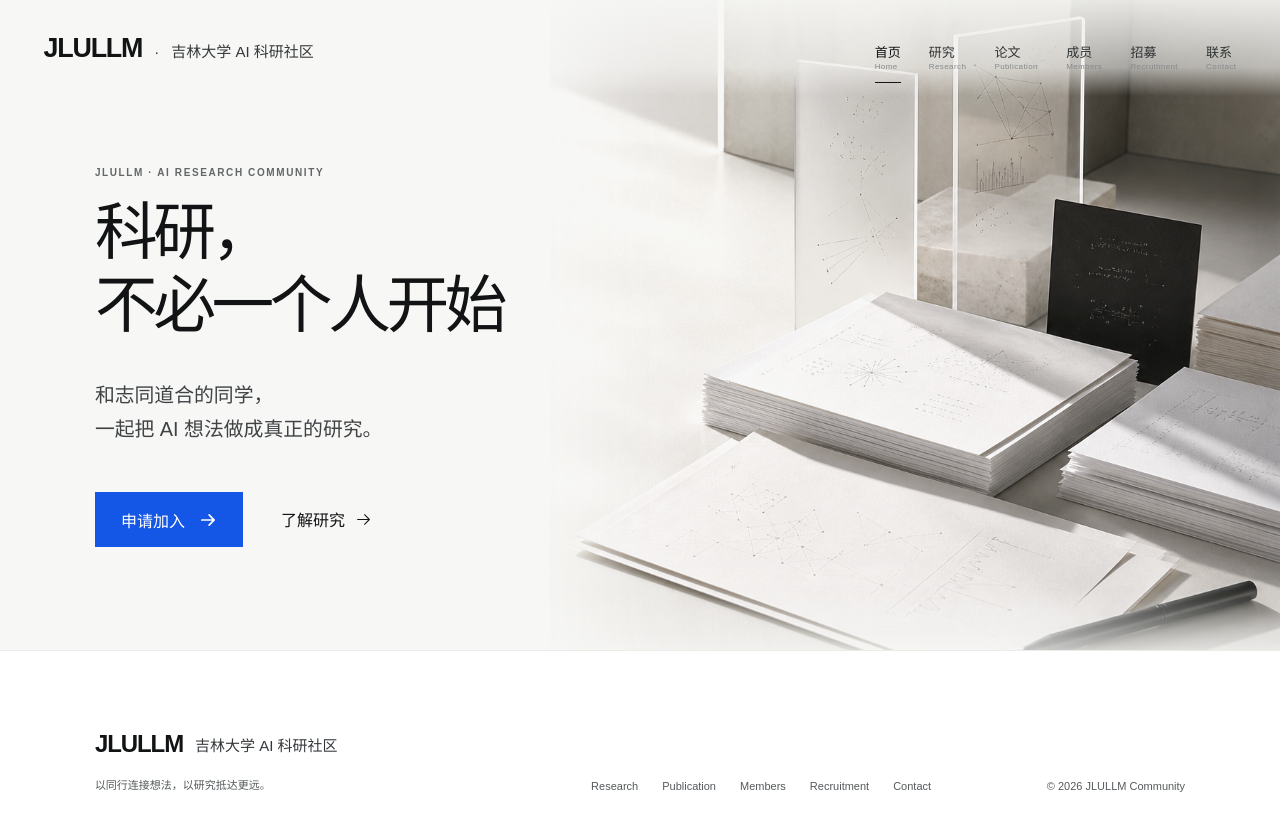
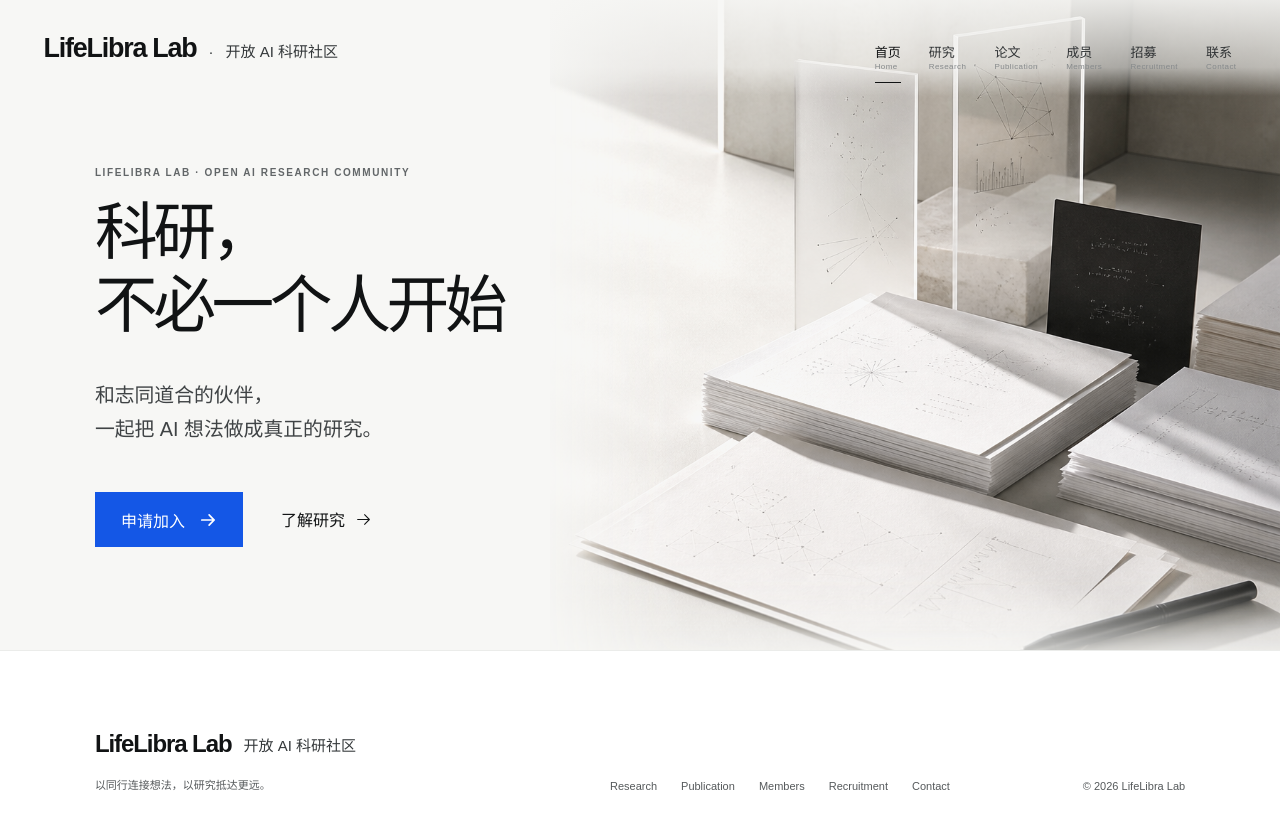
Before and after one commit to goya4140/jlullm-community, a React (Vite) app in the folder website/: page / in a window 1280 px wide. Shown: the top 830 px of the page. Built offline with nearby package versions, Linux system fonts and the light colour scheme.

Commit message:
Rename community to LifeLibra Lab

```diff
--- a/website/contact/index.html
+++ b/website/contact/index.html
@@ -3,15 +3,15 @@
   <head>
     <meta charset="UTF-8" />
     <meta name="viewport" content="width=device-width, initial-scale=1.0" />
-    <meta name="description" content="联系 JLULLM，探讨研究合作、学术交流或社区共建。" />
+    <meta name="description" content="联系 LifeLibra Lab，探讨研究合作、学术交流或社区共建。" />
     <meta name="theme-color" content="#f7f7f5" />
-    <meta property="og:title" content="Contact · JLULLM" />
+    <meta property="og:title" content="Contact · LifeLibra Lab" />
     <meta property="og:description" content="让一个值得研究的想法，成为合作的开始。" />
     <meta property="og:type" content="website" />
     <meta property="og:image" content="https://goya4140.github.io/jlullm-community/og.png" />
     <meta name="twitter:card" content="summary_large_image" />
     <meta name="twitter:image" content="https://goya4140.github.io/jlullm-community/og.png" />
-    <title>Contact · JLULLM</title>
+    <title>Contact · LifeLibra Lab</title>
   </head>
   <body><div id="root"></div><script type="module" src="/src/main.jsx"></script></body>
 </html>
--- a/website/index.html
+++ b/website/index.html
@@ -3,15 +3,15 @@
   <head>
     <meta charset="UTF-8" />
     <meta name="viewport" content="width=device-width, initial-scale=1.0" />
-    <meta name="description" content="JLULLM 是由吉林大学同学发起的线上 AI 科研社区，连接志同道合的伙伴，共同研究并推动论文发表。" />
+    <meta name="description" content="LifeLibra Lab 是面向所有人的线上 AI 科研社区，连接志同道合的伙伴，共同研究并推动论文发表。" />
     <meta name="theme-color" content="#f7f7f5" />
-    <meta property="og:title" content="JLULLM · 吉林大学 AI 科研社区" />
-    <meta property="og:description" content="科研，不必一个人开始。和志同道合的同学，一起把 AI 想法做成真正的研究。" />
+    <meta property="og:title" content="LifeLibra Lab · 开放 AI 科研社区" />
+    <meta property="og:description" content="科研，不必一个人开始。和志同道合的伙伴，一起把 AI 想法做成真正的研究。" />
     <meta property="og:type" content="website" />
     <meta property="og:image" content="https://goya4140.github.io/jlullm-community/og.png" />
     <meta name="twitter:card" content="summary_large_image" />
     <meta name="twitter:image" content="https://goya4140.github.io/jlullm-community/og.png" />
-    <title>JLULLM · 吉林大学 AI 科研社区</title>
+    <title>LifeLibra Lab · 开放 AI 科研社区</title>
   </head>
   <body>
     <div id="root"></div>
--- a/website/members/index.html
+++ b/website/members/index.html
@@ -3,15 +3,15 @@
   <head>
     <meta charset="UTF-8" />
     <meta name="viewport" content="width=device-width, initial-scale=1.0" />
-    <meta name="description" content="认识 JLULLM 的负责人和社区成员。" />
+    <meta name="description" content="认识 LifeLibra Lab 的负责人和社区成员。" />
     <meta name="theme-color" content="#f7f7f5" />
-    <meta property="og:title" content="Members · JLULLM" />
+    <meta property="og:title" content="Members · LifeLibra Lab" />
     <meta property="og:description" content="优秀的同行，是社区最好的证明。" />
     <meta property="og:type" content="website" />
     <meta property="og:image" content="https://goya4140.github.io/jlullm-community/og.png" />
     <meta name="twitter:card" content="summary_large_image" />
     <meta name="twitter:image" content="https://goya4140.github.io/jlullm-community/og.png" />
-    <title>Members · JLULLM</title>
+    <title>Members · LifeLibra Lab</title>
   </head>
   <body><div id="root"></div><script type="module" src="/src/main.jsx"></script></body>
 </html>
--- a/website/publication/index.html
+++ b/website/publication/index.html
@@ -3,15 +3,15 @@
   <head>
     <meta charset="UTF-8" />
     <meta name="viewport" content="width=device-width, initial-scale=1.0" />
-    <meta name="description" content="JLULLM 社区参与完成的论文与研究成果。" />
+    <meta name="description" content="LifeLibra Lab 参与完成的论文与研究成果。" />
     <meta name="theme-color" content="#f7f7f5" />
-    <meta property="og:title" content="Publication · JLULLM" />
+    <meta property="og:title" content="Publication · LifeLibra Lab" />
     <meta property="og:description" content="让每一次探索，留下可被验证的成果。" />
     <meta property="og:type" content="website" />
     <meta property="og:image" content="https://goya4140.github.io/jlullm-community/og.png" />
     <meta name="twitter:card" content="summary_large_image" />
     <meta name="twitter:image" content="https://goya4140.github.io/jlullm-community/og.png" />
-    <title>Publication · JLULLM</title>
+    <title>Publication · LifeLibra Lab</title>
   </head>
   <body><div id="root"></div><script type="module" src="/src/main.jsx"></script></body>
 </html>
--- a/website/recruitment/index.html
+++ b/website/recruitment/index.html
@@ -3,15 +3,15 @@
   <head>
     <meta charset="UTF-8" />
     <meta name="viewport" content="width=device-width, initial-scale=1.0" />
-    <meta name="description" content="加入 JLULLM，与来自不同高校的伙伴在线开展 AI 研究。" />
+    <meta name="description" content="加入 LifeLibra Lab，与志同道合的伙伴在线开展 AI 研究。" />
     <meta name="theme-color" content="#f7f7f5" />
-    <meta property="og:title" content="Recruitment · JLULLM" />
+    <meta property="og:title" content="Recruitment · LifeLibra Lab" />
     <meta property="og:description" content="带着好奇心来，和我们一起把问题做深。" />
     <meta property="og:type" content="website" />
     <meta property="og:image" content="https://goya4140.github.io/jlullm-community/og.png" />
     <meta name="twitter:card" content="summary_large_image" />
     <meta name="twitter:image" content="https://goya4140.github.io/jlullm-community/og.png" />
-    <title>Recruitment · JLULLM</title>
+    <title>Recruitment · LifeLibra Lab</title>
   </head>
   <body><div id="root"></div><script type="module" src="/src/main.jsx"></script></body>
 </html>
--- a/website/research/index.html
+++ b/website/research/index.html
@@ -3,15 +3,15 @@
   <head>
     <meta charset="UTF-8" />
     <meta name="viewport" content="width=device-width, initial-scale=1.0" />
-    <meta name="description" content="了解 JLULLM 在大语言模型、Agent、多模态与 AI for Medicine 方向的研究问题与方法。" />
+    <meta name="description" content="了解 LifeLibra Lab 在大语言模型、Agent、多模态与 AI for Medicine 方向的研究问题与方法。" />
     <meta name="theme-color" content="#f7f7f5" />
-    <meta property="og:title" content="Research · JLULLM" />
+    <meta property="og:title" content="Research · LifeLibra Lab" />
     <meta property="og:description" content="从值得追问的问题，走向可靠的研究。" />
     <meta property="og:type" content="website" />
     <meta property="og:image" content="https://goya4140.github.io/jlullm-community/og.png" />
     <meta name="twitter:card" content="summary_large_image" />
     <meta name="twitter:image" content="https://goya4140.github.io/jlullm-community/og.png" />
-    <title>Research · JLULLM</title>
+    <title>Research · LifeLibra Lab</title>
   </head>
   <body><div id="root"></div><script type="module" src="/src/main.jsx"></script></body>
 </html>
--- a/website/src/App.jsx
+++ b/website/src/App.jsx
@@ -186,8 +186,8 @@ function Header({ currentPage }) {
 
   return (
     <header className="site-header" aria-label="主导航">
-      <a className="brand" href={href()} aria-label="JLULLM 首页">
-        <strong>JLULLM</strong><span aria-hidden="true">·</span><span>吉林大学 AI 科研社区</span>
+      <a className="brand" href={href()} aria-label="LifeLibra Lab 首页">
+        <strong>LifeLibra Lab</strong><span aria-hidden="true">·</span><span>开放 AI 科研社区</span>
       </a>
       <button
         className="menu-toggle"
@@ -221,13 +221,13 @@ function Footer({ currentPage }) {
   return (
     <footer>
       <div className="footer-main">
-        <a className="brand footer-brand" href={href()}><strong>JLULLM</strong><span>吉林大学 AI 科研社区</span></a>
+        <a className="brand footer-brand" href={href()}><strong>LifeLibra Lab</strong><span>开放 AI 科研社区</span></a>
         <p>以同行连接想法，以研究抵达更远。</p>
       </div>
       <nav className="footer-nav" aria-label="页脚导航">
         {routes.slice(1).map((route) => <a key={route.id} href={href(route.slug)}>{route.en}</a>)}
       </nav>
-      <p className="copyright">© {new Date().getFullYear()} JLULLM Community</p>
+      <p className="copyright">© {new Date().getFullYear()} LifeLibra Lab</p>
     </footer>
   );
 }
@@ -247,9 +247,9 @@ function HomePage() {
   return (
     <section className="hero hero-home" aria-labelledby="home-title">
       <div className="hero-copy">
-        <p className="eyebrow">JLULLM · AI Research Community</p>
+        <p className="eyebrow">LifeLibra Lab · Open AI Research Community</p>
         <h1 id="home-title">科研，<br />不必一个人开始</h1>
-        <p className="hero-lede">和志同道合的同学，<br />一起把 AI 想法做成真正的研究。</p>
+        <p className="hero-lede">和志同道合的伙伴，<br />一起把 AI 想法做成真正的研究。</p>
         <div className="hero-actions">
           <a className="button button-primary" href={href("recruitment")}>申请加入 <ArrowRight size={18} weight="bold" /></a>
           <a className="text-link" href={href("research")}>了解研究 <ArrowRight size={17} /></a>
@@ -365,7 +365,7 @@ function RecruitmentPage() {
       <PageHero
         kicker="Recruitment · 招募"
         title={<>带着好奇心来，<br />和我们一起把问题做深。</>}
-        description="JLULLM 面向所有高校招募对 AI 研究有持续兴趣的同学。我们在线协作，不以已有论文或成熟课题作为加入门槛。"
+        description="LifeLibra Lab 面向所有对 AI 研究有持续兴趣的人。我们在线协作，不限制学校、专业或当前身份，也不以已有论文或成熟课题作为加入门槛。"
       />
       <section className="recruitment-layout">
         <div className="criteria-panel">
@@ -377,7 +377,7 @@ function RecruitmentPage() {
         <div className="collaboration-panel">
           <p className="panel-label">How we work · 如何协作</p>
           <h2>线上实验室，<br />真实的研究协作。</h2>
-          <p>围绕明确的问题组成小组，通过定期讨论、论文阅读、实验复现与写作审阅共同推进。参与者来自不同高校，协作以可靠、透明和长期投入为基础。</p>
+          <p>围绕明确的问题组成小组，通过定期讨论、论文阅读、实验复现与写作审阅共同推进。参与者可以来自不同地区、专业与职业阶段，协作以可靠、透明和长期投入为基础。</p>
           <div className="process-list">
             <div><span>01</span><strong>提交申请</strong><p>介绍你的背景、兴趣与可投入时间。</p></div>
             <div><span>02</span><strong>相互了解</strong><p>围绕研究兴趣进行一次线上交流。</p></div>
@@ -397,7 +397,7 @@ function ContactPage() {
       <section className="contact-stage">
         <p className="page-kicker">Contact · 联系</p>
         <h1>让一个值得研究的想法，<br />成为合作的开始。</h1>
-        <p>如果你希望与 JLULLM 探讨研究合作、学术交流或社区共建，欢迎通过公开邮箱与我们联系。</p>
+        <p>如果你希望与 LifeLibra Lab 探讨研究合作、学术交流或社区共建，欢迎通过公开邮箱与我们联系。</p>
         <button className="contact-placeholder" type="button" disabled>
           <EnvelopeSimple size={25} weight="light" aria-hidden="true" />
           <span><small>PUBLIC EMAIL</small>邮箱准备中</span>
```
Also changed, not shown: website/public/og.png.
